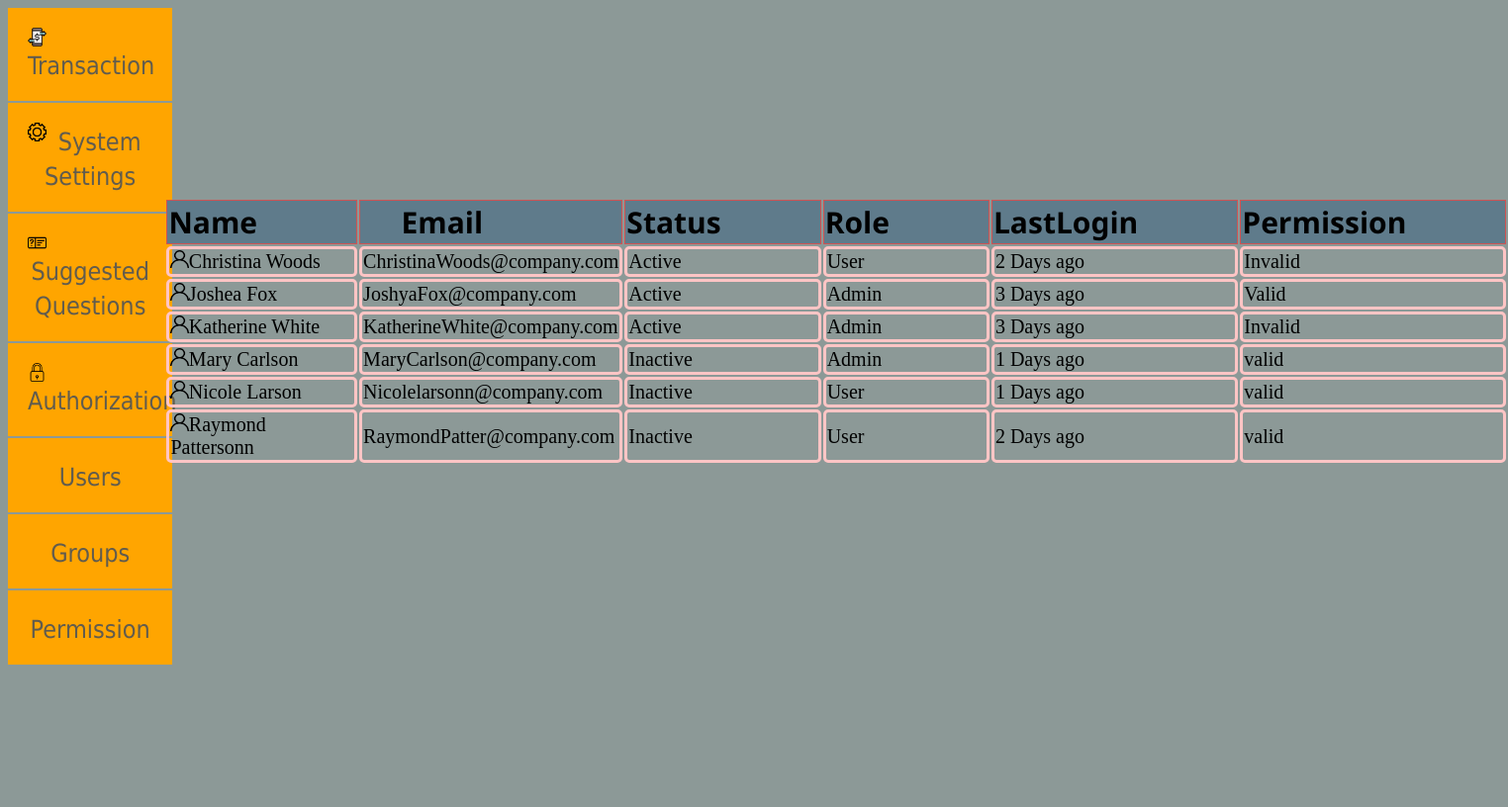
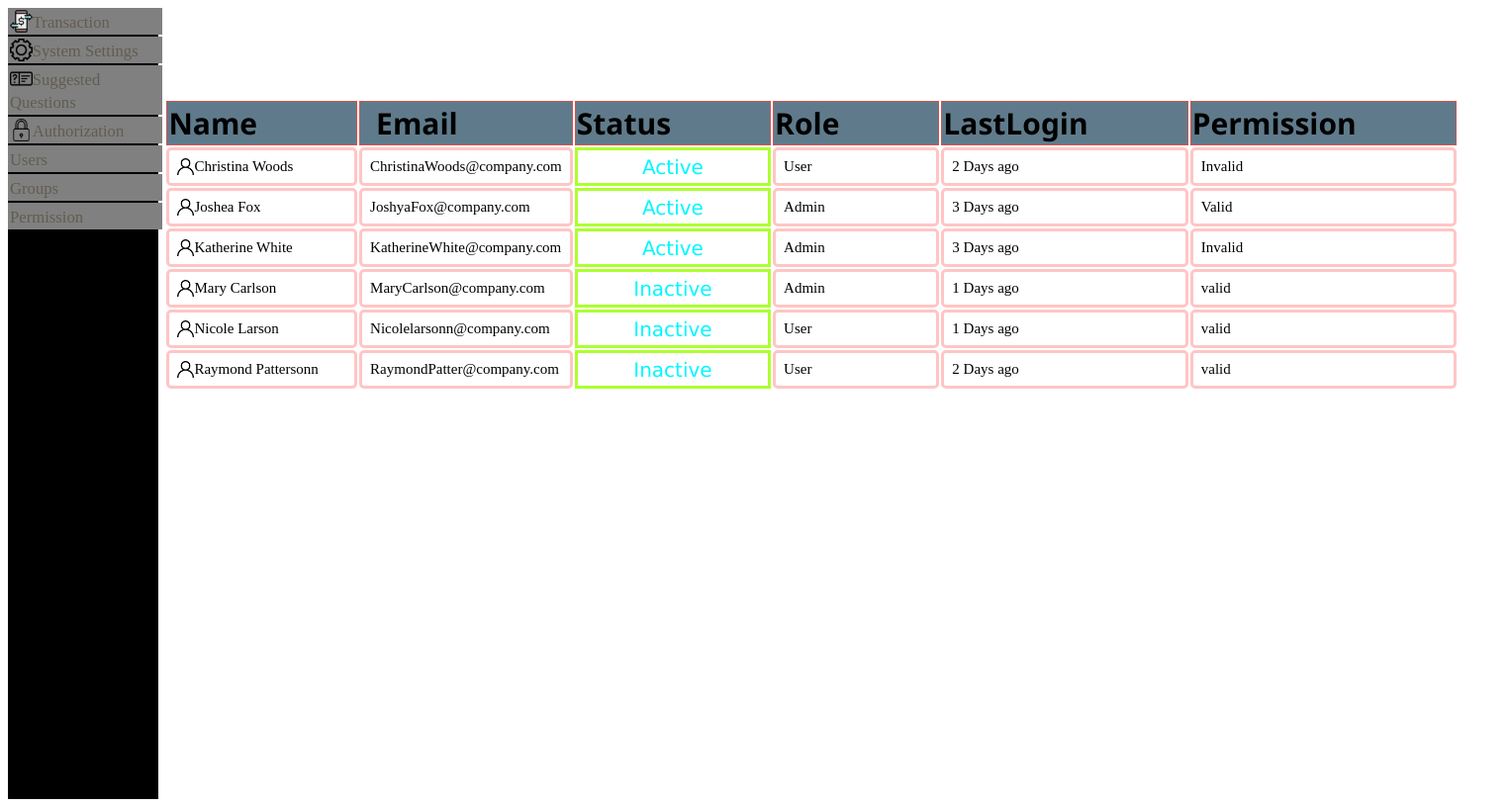
Before and after one commit to MIlanJP/UI-Basic, a plain HTML site: page index.html in a window 1280 px wide. Shown: the whole page at 99% size, 1524 px wide, since content can reach past the window. Drawn offline with Linux system fonts and the light colour scheme.

Commit message:
Modified size of nav bar

```diff
--- a/app.js
+++ b/app.js
@@ -88,13 +88,17 @@ list.forEach(user =>{
      Object.values(user).forEach( text=>{
          let rowdata=document.createElement('td');
          let textInSideTD=document.createTextNode(text);
-         rowdata.className="user-row";
+         rowdata.className="user-row-data";
          if(count===0){
              let iconForUser=document.createElement('img');
              iconForUser.className="icon-for-user";
              iconForUser.src='img/user.png';
              rowdata.appendChild(iconForUser);
          }
+         if(count===2){
+            rowdata.className='status-column';
+         }
+
          count++;
          rowdata.appendChild(textInSideTD);
          row.appendChild(rowdata)
--- a/styles.css
+++ b/styles.css
@@ -7,24 +7,26 @@ body{
     rgb(229, 255, 0),rgb(14, 175, 187),yellow,rgb(22, 163, 40),rgb(0, 255, 234),
     rgb(229, 255, 0),rgb(14, 175, 187),yellow); */
 
-    background-color: rgb(140, 153, 151);
-    font-size: 10px;
+    background-color:linear-gradient(white,rgb(99, 131, 99));
 }
 
-.v{
-    font-size:30px;
-    padding: 20px;
+.vh{
+    width:12%;
+    height:800px;
+    background-color:black;
 }
+
 a{
-    text-align: center;
+
     display: block;
-    background-color:orange;
+    background-color:gray;
     margin-bottom: 2px;
     margin-right:0px;
-    width:10%;
+    width:100%;
+    height:50px
     font-family: Tahoma ;
-    font-size:10%;
-    padding: 1px;
+    font-size:20px;
+    padding: 2px;
     text-decoration: none;
     text-shadow: aliceblue;
     color: rgb(97, 92, 78);
@@ -37,18 +39,19 @@ font-stretch: extra-condensed;
     background-color:rgb(137, 208, 255);
     background-image: linear-gradient(rgb(251, 255, 0),rgb(255, 0, 212));
     background-clip: content-box;
-    width:12%;
-    padding:20px;
-    font-size: 250%;
+    width:110%;
+    padding:0px;
+    font-size: 110%;
     color:rgb(3, 3, 3);
     font-family: MV Boli ;
 }
+
 
 #table-for-user{
     display: inline-block;
     margin-top:0%;
     left: 13%;
-    top: 200px;
+    top: 100px;
     position: absolute;
     margin-right:10px;
 }
@@ -66,8 +69,9 @@ th{
     padding-right: 100px;
 }
 
-.user-row{
-    font-size: 20px;
+.user-row-data{
+    font-size: 15px;
+    padding: 8px;
     border: 3px solid rgb(255, 197, 197);
     border-radius: 5px;
 }
@@ -80,5 +84,14 @@ th{
 .icon-for-user{
     float:left;
     width:10%;
-    height:5%;
+    height:3%;
 }
+
+.status-column{
+    border:3px solid greenyellow;
+    text-align: center;
+    padding: 0px;
+    font-size: 20px;
+    font-family: Verdana, Geneva, Tahoma, sans-serif;
+    color:rgb(0, 247, 255);
+}
```
